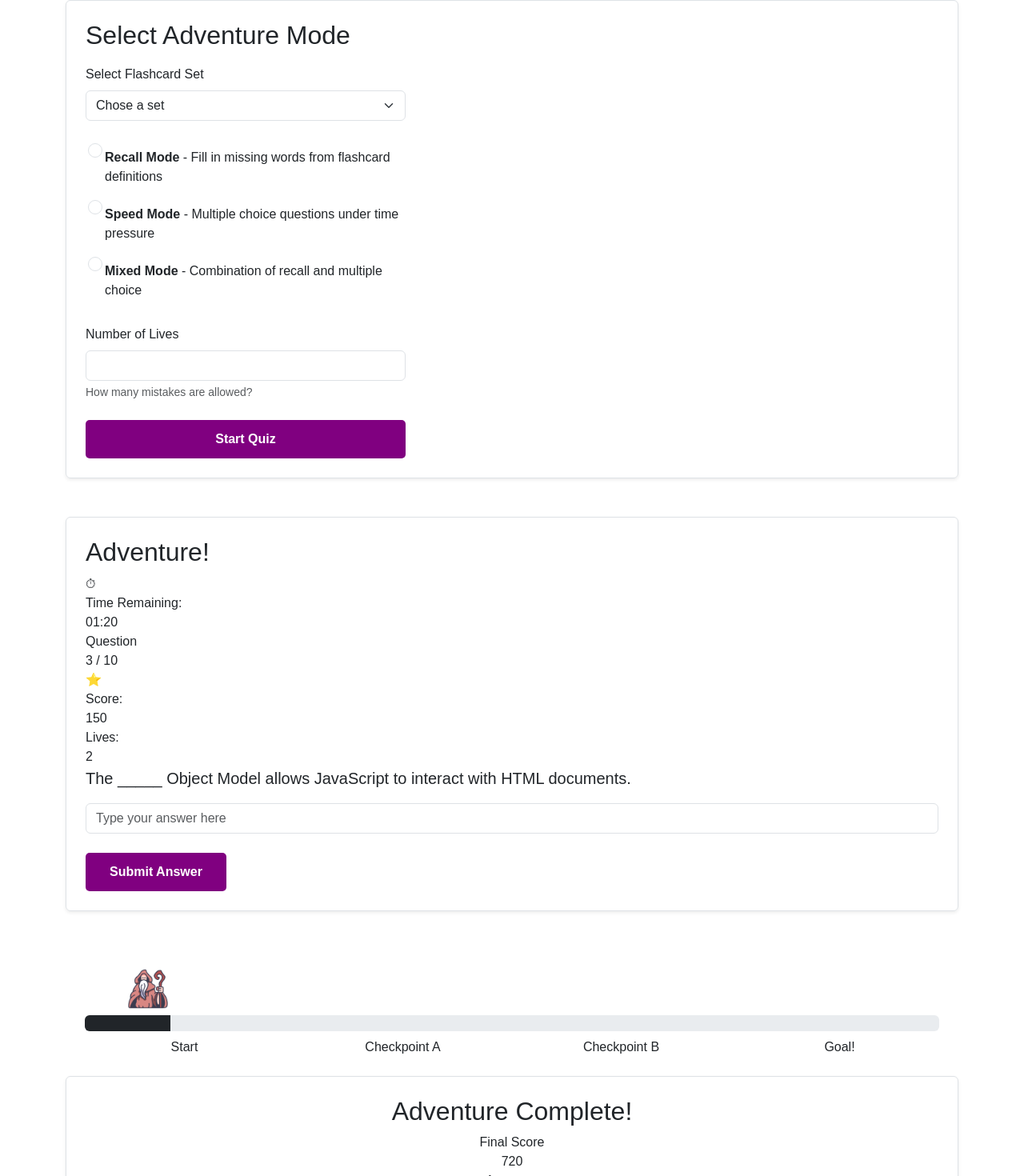
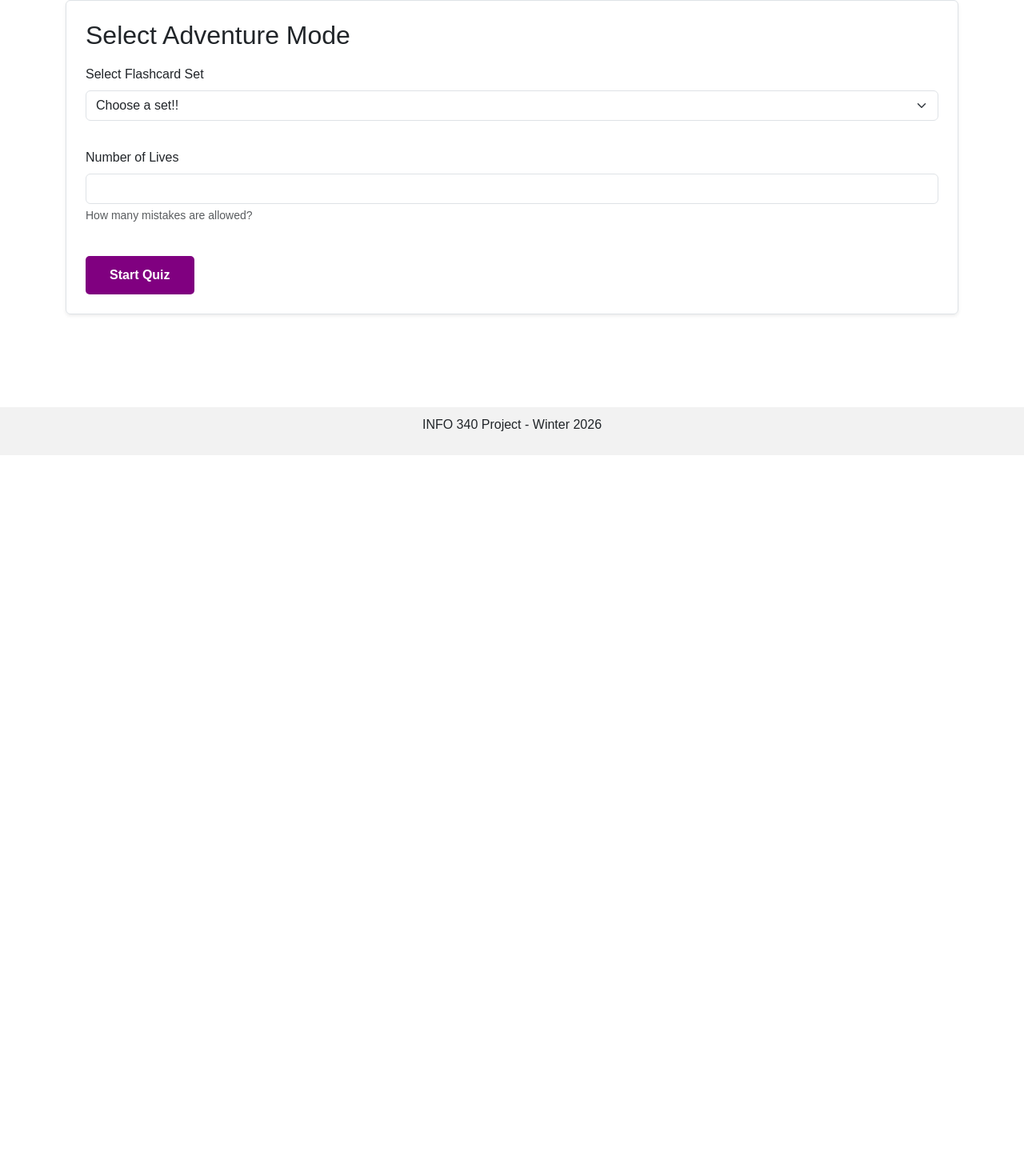
Before and after one commit to uhhmo/StudyHuskies, a React (Vite) app: page /quiz in a window 1280 px wide. Shown: the part 360-1830 px from the top of the page at 80% size. After the commit the page ends 929 px from the top, so only its background shows below. Built offline with nearby package versions, Linux system fonts and the light colour scheme.

Commit message:
Half-ish of game quiz
Implemented the game quiz interactivity. We still need to make the wizard move with the progress bar and link up the quiz review page

```diff
--- a/src/App.jsx
+++ b/src/App.jsx
@@ -13,11 +13,14 @@ import Home from './pages/home';
 import Courses from './pages/courses';
 import Flashcards from './pages/flashcards';
 import Studying from './pages/studying';
-import Quiz from './pages/quiz';
+import Quiz from './pages/Quiz';
+import QuizMode from './components/QuizMode';
+import QuizActive from './components/QuizActive';
 import About from './pages/about';
 import SignIn from './pages/signin';
-import { BrowserRouter as Router, Routes, Route } from 'react-router-dom';
+import { BrowserRouter as Router, Routes, Route, BrowserRouter } from 'react-router';
 import Footer from './components/Footer';
+import QuizReview from './components/QuizReview';
 
 const INITIAL_COURSES = [
   {
@@ -75,6 +78,8 @@ function saveCourses(courses) {
 function App() {
   const [courses, setCourses] = useState(INITIAL_COURSES);
   const sets = flattenSets(courses);
+  const [lives, setLives] = useState(3);
+
   function updateCourses(newCourses) {
     setCourses(newCourses);
     saveCourses(newCourses);
@@ -92,19 +97,24 @@ function App() {
   }
 
   return (
-    <Router>
-      <Navbar/>
+    <BrowserRouter>
+      <Navbar />
       <Routes>
         <Route path="/" element={<Home />} />
-        <Route path="/courses"    element={<Courses   courses={courses} setCourses={setCourses} />} />
+        <Route path="/courses" element={<Courses courses={courses} setCourses={setCourses} />} />
         <Route path="/flashcards" element={<Flashcards sets={sets} setSets={setSets} />} />
-        <Route path="/studying"   element={<Studying  courses={courses} />} />
-        <Route path="/quiz"    element={<Quiz />} />
-        <Route path="/about"   element={<About />} />
-        <Route path="/signin"  element={<SignIn />} />
+        <Route path="/studying" element={<Studying courses={courses} />} />
+
+        <Route path="/Quiz" element={<Quiz sets={courses} />}>
+          <Route index element={<QuizMode sets={sets} setLives={setLives} />} />
+          <Route path=":setId" element={<QuizActive sets={courses} lives={lives} setLives={setLives} />} />
+          <Route path=":setId/results" element={<QuizReview />} />
+        </Route>
+        <Route path="/about" element={<About />} />
+        <Route path="/signin" element={<SignIn />} />
       </Routes>
-      <Footer/>
-    </Router>
+      <Footer />
+    </BrowserRouter>
   );
 }
 
--- a/src/components/ProgressBar.jsx
+++ b/src/components/ProgressBar.jsx
@@ -1,9 +1,20 @@
 import React from 'react';
+import wizard from '../assets/wizard.png';
 
-function ProgressBar() {
+function ProgressBar(props) {
+  const widthPercent = (props.current / props.total) * 100;
+
+
+  // IDK HOW TO MAKE THE WIZARD MOVE PLS HELP
   return (
-     <div class="progress mt-2">
-                <div class="progress-bar bg-dark"></div>
+    <div>
+      <img src={wizard} className="wizard" style={{ right: + "px"}}/>
+      <div className="progress mt-2">
+        <div
+          className="progress-bar bg-dark"
+          style={{ width: widthPercent + "%" }}
+        ></div>
+      </div>
     </div>
   );
 }
--- /dev/null
+++ b/src/components/QuizActive.jsx
@@ -0,0 +1,118 @@
+import React, { useState } from 'react';
+import { useParams } from 'react-router';
+import QuizStats from './QuizStats';
+import ProgressBar from './ProgressBar';
+
+function QuizActive(props) {
+    const params = useParams();
+
+
+    const [currentId, setcurrentId] = useState(0);
+    const [checkpoint, setCheckpoint] = useState(0);
+    const [userInput, setUserInput] = useState("");
+    const [currentInfo, setCurrentInfo] = useState("Lets Adventure!");
+
+    const [totalCorrect, setTotalCorrect] = useState("0");
+    const [totalAttempts, setTotalAttempts] = useState("0");
+
+    const setId = params.setId;
+    let currentSet = null;
+
+    if (props.sets) {
+        for (let i = 0; i < props.sets.length; i++) {
+            const course = props.sets[i];
+
+            if (course.flashcardSets) {
+                for (let j = 0; j < course.flashcardSets.length; j++) {
+                    const targetSet = course.flashcardSets[j];
+
+                    if (String(targetSet.id) === String(setId)) {
+                        currentSet = targetSet;
+                        break;
+                    }
+                }
+            }
+            if (currentSet) break;
+        }
+    }
+
+    const cards = currentSet.cards;
+
+    const handleAnswer = function () {
+        const correctAnswer = cards[currentId].a.toLowerCase();
+        const userAnswer = userInput.toLowerCase();
+
+        if (userAnswer === correctAnswer) {
+
+            const nextIndex = currentId + 1;
+
+            if (nextIndex % 2 === 0) {
+                setCheckpoint(nextIndex);
+            }
+
+            if (nextIndex >= cards.length) {
+                // WE NEED TO NAVIGATE TO QUIZ REVIEW HERE (this is when they win)
+                // SOME HOW NEED TO GIVE THEM ALL THE STATISTICS + THE QUESTIONS THEY MISSED
+
+            } else {
+                if(currentInfo != "Wrong! Sending you back to the checkpoint.") {
+                    setTotalCorrect(totalCorrect + 1);
+                }
+                setcurrentId(nextIndex);
+                setCurrentInfo("Correct! Great job!");
+                setTotalAttempts(totalAttempts + 1);
+            }
+        } else {
+
+            const remainingLives = props.lives - 1;
+
+            if (remainingLives <= 0) {
+                //WE NEED TO NAVIGATE TO QUIZ REVIEW HERE (this is when they loose)
+                // SOME HOW NEED TO GIVE THEM ALL THE STATISTICS + THE QUESTIONS THEY MISSED
+
+            } else {
+                props.setLives(remainingLives);
+                setCurrentInfo("Wrong! Sending you back to the checkpoint.");
+                setcurrentId(checkpoint);
+            }
+        }
+        setUserInput("");
+    };
+
+    return (
+        <section className="mb-5 p-4 border rounded shadow-sm">
+            <h2 id="info">{currentInfo}</h2>
+            <QuizStats
+                current={currentId + 1}
+                total={cards.length}
+                lives={props.lives}
+                checkpoint={checkpoint}
+            />
+
+            <div className="my-4">
+                <p className="fs-5">
+                    {cards[currentId].q}
+                </p>
+
+                <input
+                    type="text"
+                    className="form-control mb-3"
+                    placeholder="Type your answer here"
+                    value={userInput}
+                    onChange={e => setUserInput(e.target.value)}
+                />
+
+                <button type="button" className="btn btn-home" onClick={handleAnswer}>
+                    Submit Answer
+                </button>
+            </div>
+
+            <ProgressBar
+                current={currentId}
+                total={cards.length}
+            />
+        </section>
+    );
+}
+
+export default QuizActive;
--- a/src/components/QuizMode.jsx
+++ b/src/components/QuizMode.jsx
@@ -1,47 +1,44 @@
 import React from 'react';
+import { useState } from 'react';
+import { useNavigate } from 'react-router';
 
-function QuizMode() {
+function QuizMode(props) {
+
+    const [selectedSet, setSelectedSet] = useState("");
+    const navigate = useNavigate();
+
+    const handleStart = () => {
+        if (selectedSet) {
+            navigate(`/quiz/${selectedSet}`);
+        }
+    };
+
     return (
 
-        <section class="mb-5 p-4 border rounded shadow-sm">
+        <section className="mb-5 p-4 border rounded shadow-sm">
             <h2>Select Adventure Mode</h2>
 
-            <form>
-                <div class="mb-4">
-                    <label for="flashcardSet" class="form-label">Select Flashcard Set</label>
-                    <select class="form-select" id="flashcardSet">
-                        <option selected>Chose a set</option>
-                    </select>
-                </div>
-                <div class="form-check mb-2">
-                    <input class="form-check-input" type="radio" name="quizMode" id="recallMode" />
-                    <label class="form-check-label" for="recallMode">
-                        <strong>Recall Mode</strong> - Fill in missing words from flashcard definitions
-                    </label>
-                </div>
+            <div className="mb-4">
+                <label for="flashcardSet" className="form-label">Select Flashcard Set</label>
+                <select
+                    className="form-select"
+                    value={selectedSet}
+                    onChange={(e) => setSelectedSet(e.target.value)}
+                >
+                    <option value="">Choose a set!!</option>
+                    {props.sets.map(set => (
+                        <option key={set.id} value={set.id}>{set.name}</option>
+                    ))}
+                </select>
+            </div>
 
-                <div class="form-check mb-2">
-                    <input class="form-check-input" type="radio" name="quizMode" id="speedMode" />
-                    <label class="form-check-label" for="speedMode">
-                        <strong>Speed Mode</strong> - Multiple choice questions under time pressure
-                    </label>
-                </div>
+            <div class="mb-4">
+                <label for="livesCount" className="form-label">Number of Lives</label>
+                <input type="number" className="form-control" onChange={(e) => props.setLives(e.target.value)}/>
+                <div class="form-text">How many mistakes are allowed?</div>
+            </div>
 
-                <div class="form-check mb-3">
-                    <input class="form-check-input" type="radio" name="quizMode" id="mixedMode" />
-                    <label class="form-check-label" for="mixedMode">
-                        <strong>Mixed Mode</strong> - Combination of recall and multiple choice
-                    </label>
-                </div>
-
-                <div class="mb-4">
-                    <label for="livesCount" class="form-label">Number of Lives</label>
-                    <input type="number" class="form-control" id="livesCount" />
-                    <div class="form-text">How many mistakes are allowed?</div>
-                </div>
-
-                <button type="button" class="btn btn-home">Start Quiz</button>
-            </form>
+            <button onClick={handleStart} className="btn btn-home mt-3">Start Quiz</button>
         </section>
     )
 }
--- a/src/components/QuizReview.jsx
+++ b/src/components/QuizReview.jsx
@@ -1,31 +1,29 @@
 import React from 'react';
+import { Link } from 'react-router';
 
-function QuizReview() {
+function QuizReview(props) {
+
     return (
-        <section class="p-4 border rounded shadow-sm text-center">
+        <section className="p-4 border rounded shadow-sm text-center">
             <h2>Adventure Complete!</h2>
 
-            <div class="score-item">
+            <div className="score-item">
                 <div class="score-label">Final Score</div>
-                <div class="score-value">720</div>
+                <div class="score-value">{props.totalCorrect}</div>
             </div>
-            <div class="score-item">
+            <div className="score-item">
                 <div class="score-label">Accuracy</div>
                 <div class="score-value">80%</div>
             </div>
-            <div class="score-item">
-                <div class="score-label">Time Spent Adventuring</div>
-                <div class="score-value">2:45</div>
-            </div>
 
-            <h3 class="mt-4">Recommended Review</h3>
-            <ul class="list-unstyled">
+            <h3 className="mt-4">Recommended Review</h3>
+            <ul className="list-unstyled">
                 <li>JavaScript Events</li>
                 <li>DOM Traversal</li>
             </ul>
-            <div class="mt-3">
-                <a href="flashcards.html" class="btn btn-outline-dark me-2">Review Flashcards</a>
-                <a href="gameQuiz.html" class="btn btn-dark">Play Again</a>
+            <div className="mt-3">
+                <Link to="/flashcards" className="btn btn-outline-dark me-2">Review Flashcards</Link>
+                <Link to="/Quiz" className="btn btn-dark">Play Again</Link>
             </div>
         </section>
     );
--- a/src/components/QuizStats.jsx
+++ b/src/components/QuizStats.jsx
@@ -1,27 +1,18 @@
 import React from 'react';
 
-function QuizStats() {
+function QuizStats(props) {
     return (
-        <div class="quiz-stats">
-            <div class="stat-item">
-                <div class="stat-icon">⏱</div>
-                <div class="stat-label">Time Remaining:</div>
-                <div class="stat-value">01:20</div>
+        <div className="quiz-stats row bg-light p-2 border rounded">
+            <div className="col">
+                <strong>Question: {props.current} / {props.total} </strong>
             </div>
-            <div class="stat-item">
-                <div class="stat-label">Question</div>
-                <div class="stat-value">3 / 10</div>
+             <div className="col text-center">
+                <strong>Checkpoint: {props.checkpoint} </strong>
             </div>
-            <div class="stat-item">
-                <div class="stat-icon">⭐</div>
-                <div class="stat-label">Score:</div>
-                <div class="stat-value">150</div>
-            </div>
-            <div class="stat-item">
-                <div class="stat-label">Lives:</div>
-                <div class="stat-value">2</div>
+            <div className="col text-end">
+                <strong>Lives: {props.lives} </strong>
             </div>
         </div>
     )
 }
-    export default QuizStats;
+export default QuizStats;
--- a/src/index.css
+++ b/src/index.css
@@ -193,7 +193,7 @@ footer {
     background-color: #f2f2f2;
     padding: 10px;
     text-align: center;
-    margin-top: 30px;
+
 }
 
 /* Blakes CSS */
--- a/src/pages/quiz.jsx
+++ b/src/pages/quiz.jsx
@@ -7,63 +7,22 @@ import QuizReview from '../components/QuizReview';
 import QuizStats from '../components/QuizStats';
 import wizard from '../assets/wizard.png';
 import QuizMode from '../components/QuizMode';
+import { Outlet } from 'react-router';
 
 
-function quiz() {
-  return (    <main class="container my-5">
+function Quiz() {
+    return (
+        <main className="container my-5">
 
-        <section class="mb-5 p-4 border rounded shadow-sm text-center">
-            <h1>Adventure Quiz</h1>
-            <p>Test your knowledge on an adventure! Expore with interactive flashcards, but be careful,
-                get a question wrong and you'll be sent back to the checkpoint!.</p>
-        </section>
+            <section className="mb-5 p-4 border rounded shadow-sm text-center">
+                <h1>Adventure Quiz</h1>
+                <p>Test your knowledge on an adventure! Expore with interactive flashcards, but be careful,
+                    get a question wrong and you'll be sent back to the checkpoint!.</p>
+            </section>
 
-      <QuizMode/>
-
-        <section class="mb-5 p-4 border rounded shadow-sm">
-            <h2>Adventure!</h2>
-
-            <QuizStats/>
-
-            <div class="mb-4">
-                <p class="fs-5">
-                    The _____ Object Model allows JavaScript to interact with HTML documents.
-                </p>
-
-                <input type="text" class="form-control mb-3" placeholder="Type your answer here"/>
-            </div>
-
-            <button type="button" class="btn btn-home">Submit Answer</button>
-        </section>
-
-        <div class="container text-center p-4">
-            <div class="row">
-                <div class="col-2">
-                    <img src={wizard} class="wizard" alt="The adventurer"/>
-                </div>
-            </div>
-
-            <ProgressBar/>
-
-            <div class="row mt-2">
-                <div class="col">
-                    Start
-                </div>
-                <div class="col">
-                    Checkpoint A
-                </div>
-                <div class="col">
-                    Checkpoint B
-                </div>
-                <div class="col">
-                    Goal!
-                </div>
-            </div>
-        </div>
-
-        <QuizReview/>
-
-    </main>)
+            <Outlet />
+        </main>
+        )
 }
 
-export default quiz;
+export default Quiz;
```
